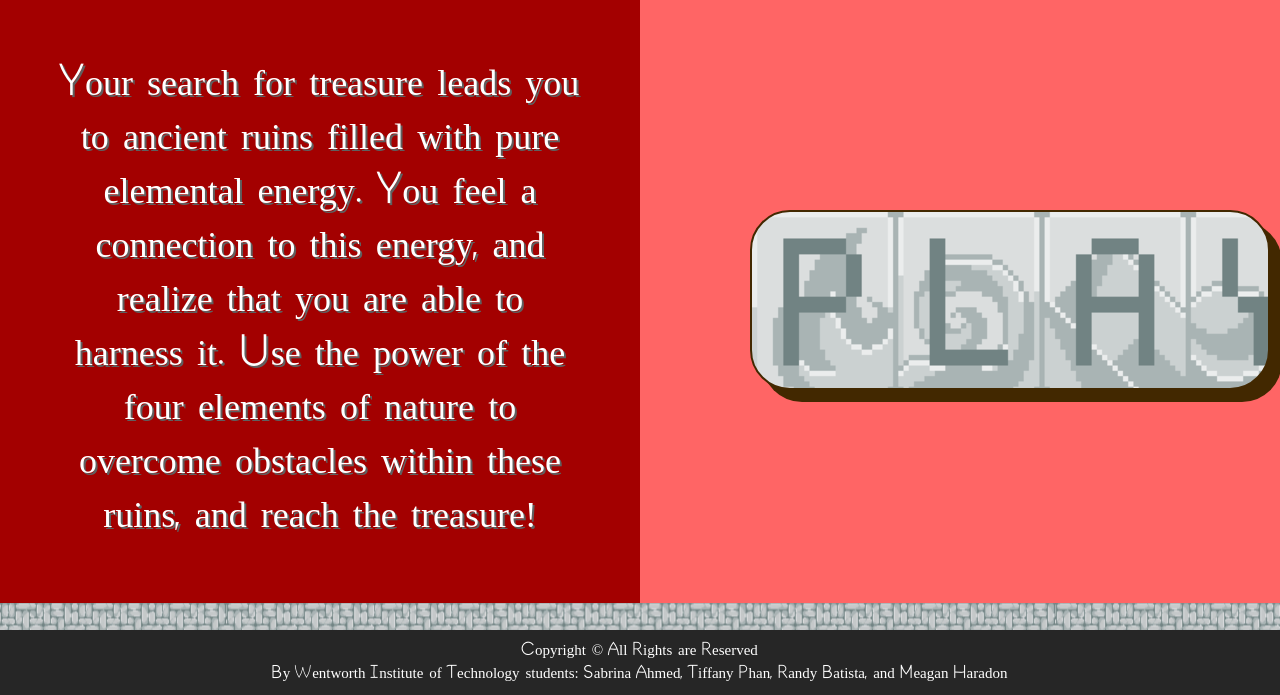
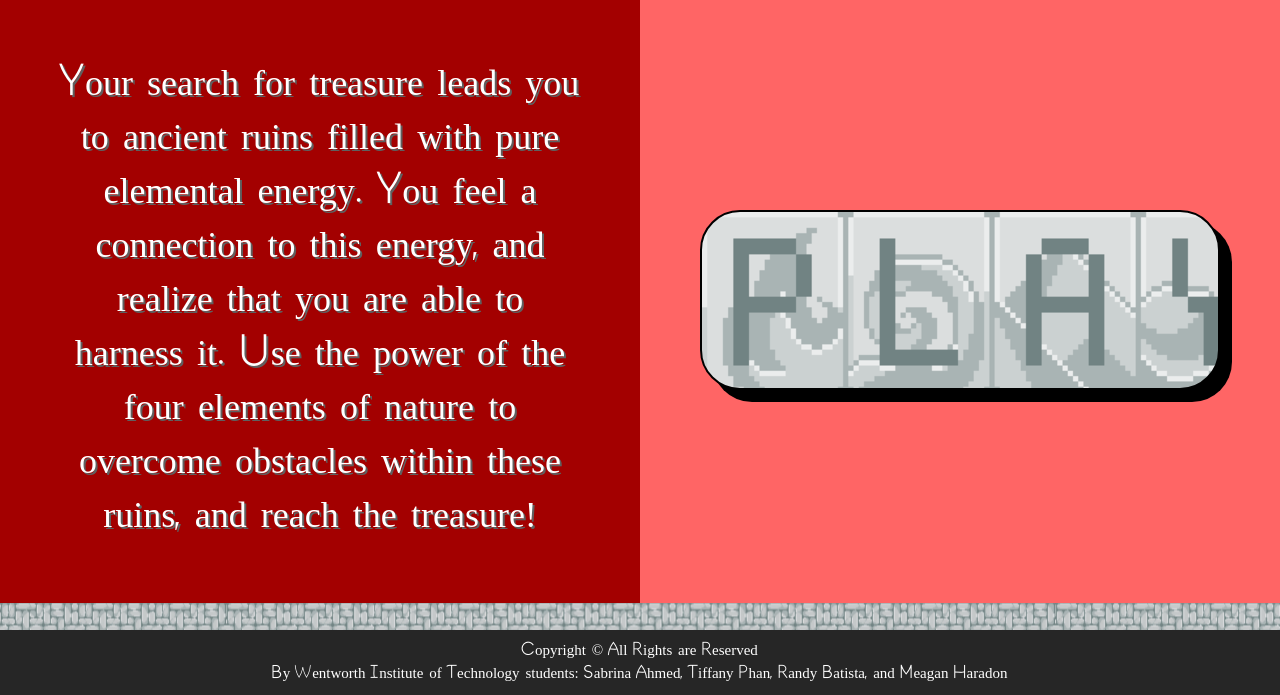
Before and after one commit to haradonmatwit/Elemento, a website: page Home.html in a window 1280 px wide. Shown: the part 808-1503 px from the top of the page. Drawn offline with Linux system fonts and the light colour scheme.

Commit message:
Button updates

```diff
--- a/style/gameButton.css
+++ b/style/gameButton.css
@@ -1,17 +1,11 @@
 .gameBtn1 {
 	background-image: url('./../img/PlayButton/Play_Button1_580x180.png');
 
-	border: 2px solid #422800;
+	border: 2px solid black;
 	border-radius: 40px;
-	box-shadow: #422800 12px 12px 0 0;
-	color: #422800;
+	box-shadow: black 12px 12px 0 0;
+	color: black;
 	cursor: pointer;
-	display: inline-block;
-	font-weight: 600;
-	font-size: 50px;
-	padding: 0 18px;
-	left: 50px;
-	line-height: 50px;
 	text-align: center;
 	text-decoration: none;
 	user-select: none;
@@ -38,13 +32,6 @@
 	box-shadow: #422800 12px 12px 0 0;
 	color: #422800;
 	cursor: pointer;
-	display: inline-block;
-	/* font-weight: 600;
-	font-size: 30px; */
-	padding: 0 18px;
-	line-height: 50px;
-
-	position: fixed;
 	text-align: center;
 	text-decoration: none;
 	user-select: none;
@@ -52,8 +39,6 @@
 	touch-action: manipulation;
 	width: 300px;
 	height: 90px;
-	bottom: 23px;
-	right: 605px;
 }
 
 .gameBtn2:hover {
```
